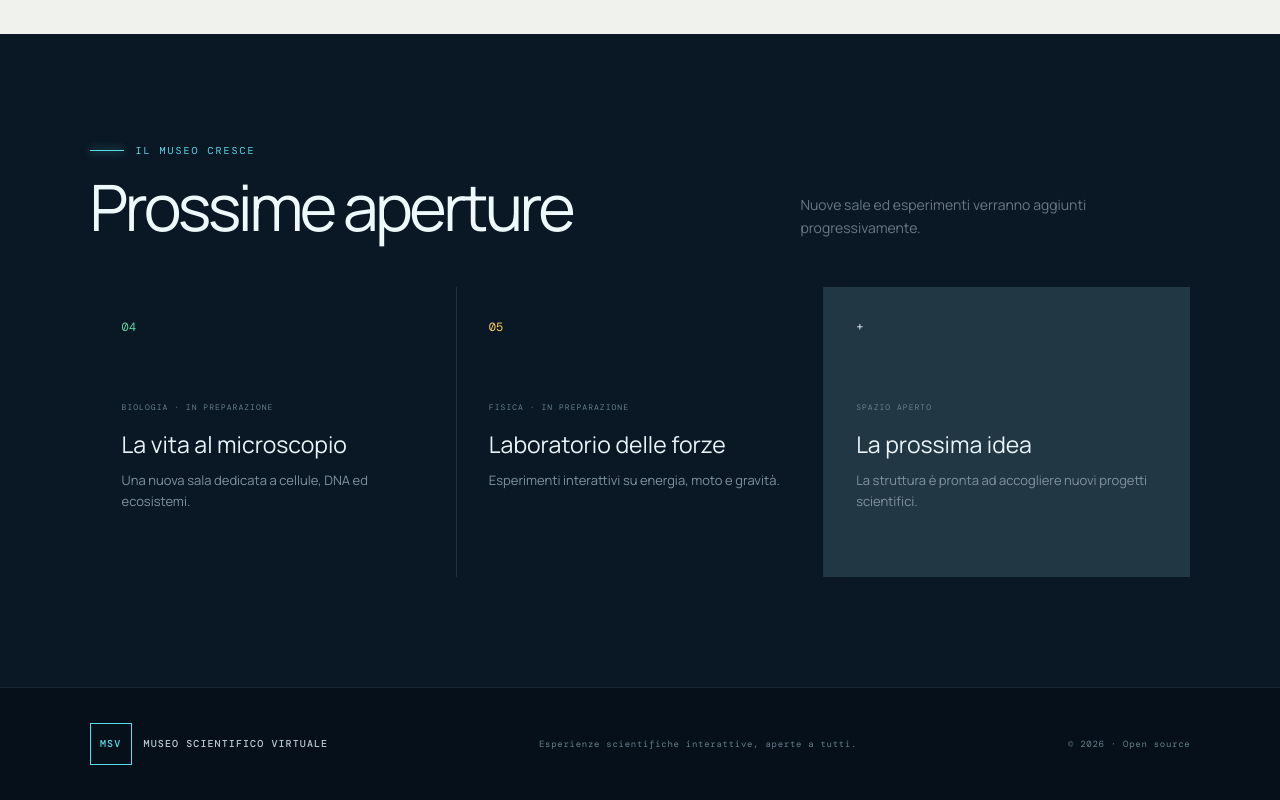
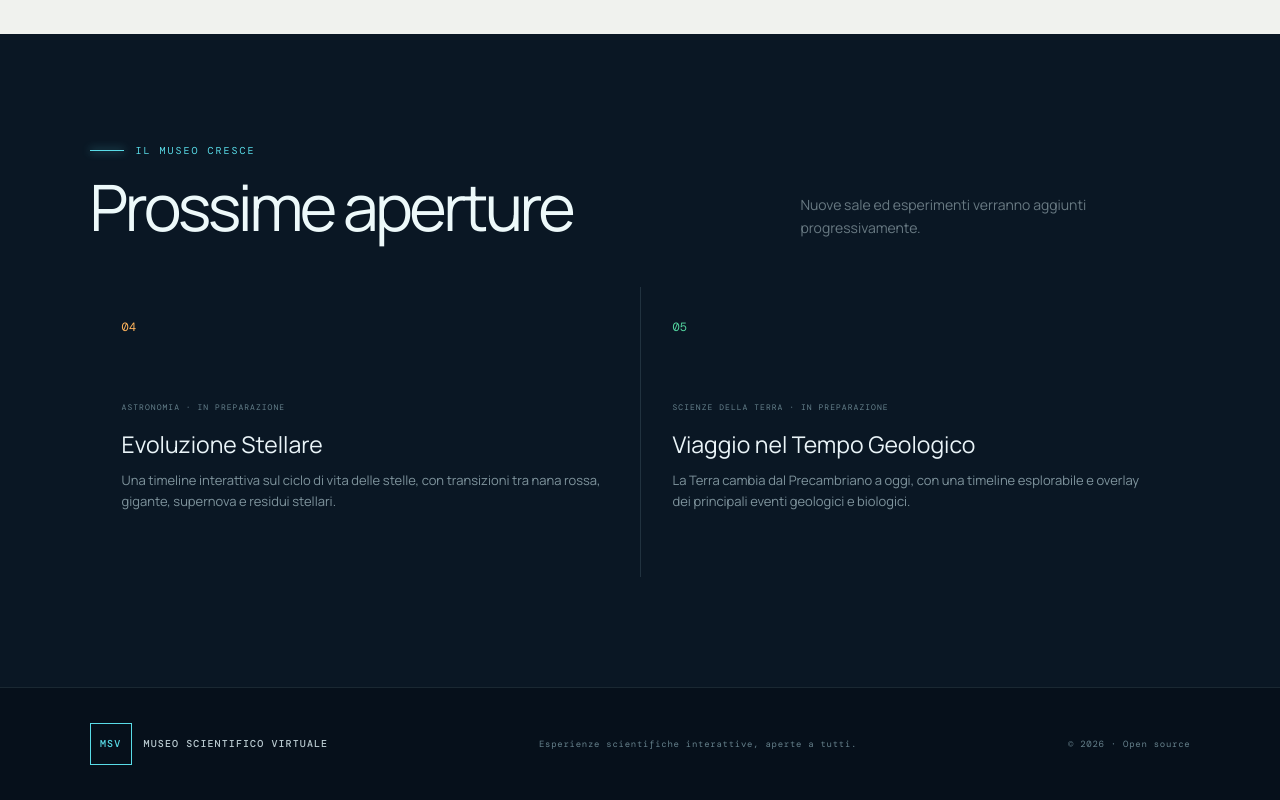
Before and after one commit to manzolo/MuseoScientificoVirtuale, a React (Vite) app: page / in a window 1280 px wide. Shown: the part 1773-2573 px from the top of the page. Built offline with nearby package versions, Linux system fonts and the light colour scheme; a web font is replaced by a local one.

Commit message:
content: update upcoming museum exhibits

```diff
--- a/src/App.jsx
+++ b/src/App.jsx
@@ -156,12 +156,6 @@ export default function App() {
               <p>{item.description}</p>
             </article>
           ))}
-          <article className="open-slot">
-            <span>+</span>
-            <small>Spazio aperto</small>
-            <h3>La prossima idea</h3>
-            <p>La struttura è pronta ad accogliere nuovi progetti scientifici.</p>
-          </article>
         </div>
       </section>
 
--- a/src/data/exhibits.js
+++ b/src/data/exhibits.js
@@ -49,16 +49,18 @@ export const exhibits = [
 export const upcoming = [
   {
     number: '04',
-    category: 'Biologia',
-    title: 'La vita al microscopio',
-    description: 'Una nuova sala dedicata a cellule, DNA ed ecosistemi.',
-    accent: '#54d6a0',
+    category: 'Astronomia',
+    title: 'Evoluzione Stellare',
+    description:
+      'Una timeline interattiva sul ciclo di vita delle stelle, con transizioni tra nana rossa, gigante, supernova e residui stellari.',
+    accent: '#ffb45c',
   },
   {
     number: '05',
-    category: 'Fisica',
-    title: 'Laboratorio delle forze',
-    description: 'Esperimenti interattivi su energia, moto e gravità.',
-    accent: '#ffd166',
+    category: 'Scienze della Terra',
+    title: 'Viaggio nel Tempo Geologico',
+    description:
+      'La Terra cambia dal Precambriano a oggi, con una timeline esplorabile e overlay dei principali eventi geologici e biologici.',
+    accent: '#54d6a0',
   },
 ]
--- a/src/styles.css
+++ b/src/styles.css
@@ -130,13 +130,12 @@ button { color: inherit; font: inherit; }
 
 .upcoming-section { background: #0a1724; }
 .upcoming-section .section-heading { color: #edf9fa; }
-.upcoming-grid { display: grid; grid-template-columns: repeat(3, 1fr); gap: 1px; max-width: 1300px; margin: auto; background: rgba(138,171,183,.18); }
+.upcoming-grid { display: grid; grid-template-columns: repeat(2, 1fr); gap: 1px; max-width: 1300px; margin: auto; background: rgba(138,171,183,.18); }
 .upcoming-grid article { min-height: 290px; padding: 32px; background: #0a1724; }
 .upcoming-grid article > span { display: block; margin-bottom: 58px; color: var(--accent); font: 400 12px 'DM Mono'; }
 .upcoming-grid small { color: #66818c; font: 400 8px 'DM Mono'; letter-spacing: .13em; text-transform: uppercase; }
 .upcoming-grid h3 { margin: 13px 0 10px; font-size: 23px; font-weight: 400; }
 .upcoming-grid p { margin: 0; color: #7f949d; font-size: 13px; line-height: 1.6; }
-.upcoming-grid .open-slot { background: rgba(89,220,232,.025); }
 
 footer { display: flex; align-items: center; justify-content: space-between; gap: 30px; padding: 35px clamp(24px, 7vw, 110px); border-top: 1px solid rgba(138,171,183,.15); background: #06101b; color: #66818c; font: 400 9px 'DM Mono'; letter-spacing: .08em; }
 footer .brand { color: #b8c9cf; }
```
